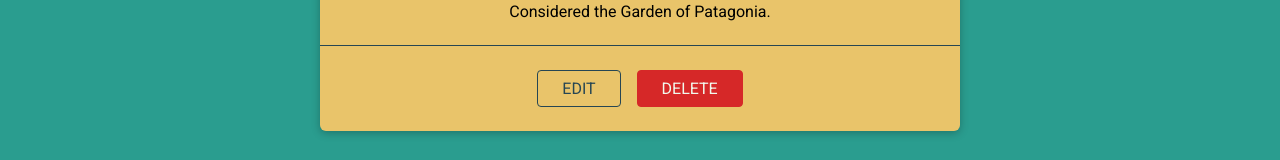
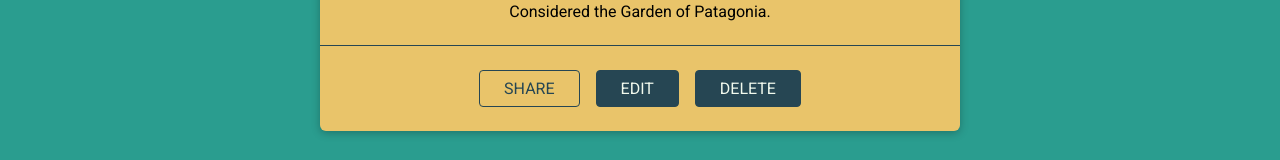
Before and after one commit to florencia-espeche/MERN_My_Places_app, a React (Create React App) app in the folder client/: page /u1/places in a window 1280 px wide. Shown: the part 480-640 px from the top of the page. Built offline with nearby package versions, Linux system fonts and the light colour scheme.

Commit message:
button styles changed

```diff
--- a/client/src/places/components/PlaceItem.js
+++ b/client/src/places/components/PlaceItem.js
@@ -17,7 +17,8 @@
           <p>{props.description}</p>
         </div>
         <div className="place-item__actions">
-          <Button inverse to={`/places/${props.id}`}>EDIT</Button>
+          <Button inverse>SHARE</Button>
+          <Button to={`/places/${props.id}`}>EDIT</Button>
           <Button danger>DELETE</Button>
         </div>
       </Card>
--- a/client/src/shared/components/FormElements/Button.css
+++ b/client/src/shared/components/FormElements/Button.css
@@ -32,10 +32,10 @@
   background: #264653;
 }
 
-.button--danger {
+/* .button--danger {
   background: #D62828;
   border-color: #D62828;
-}
+} */
 
 .button--danger:hover,
 .button--danger:active {
```
